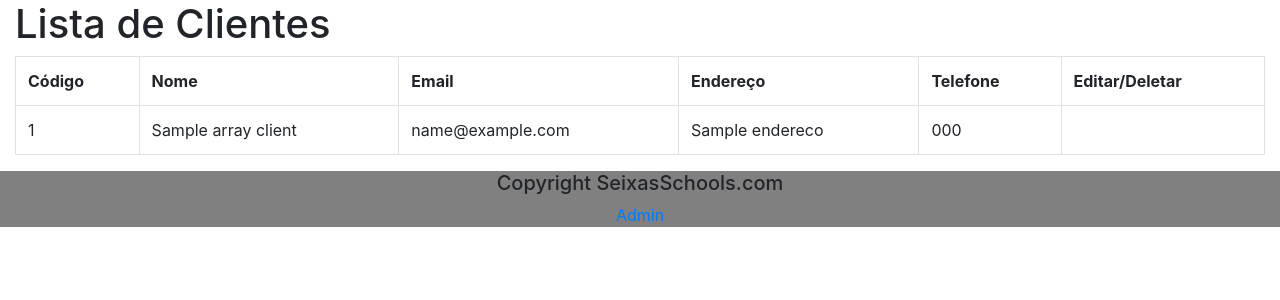
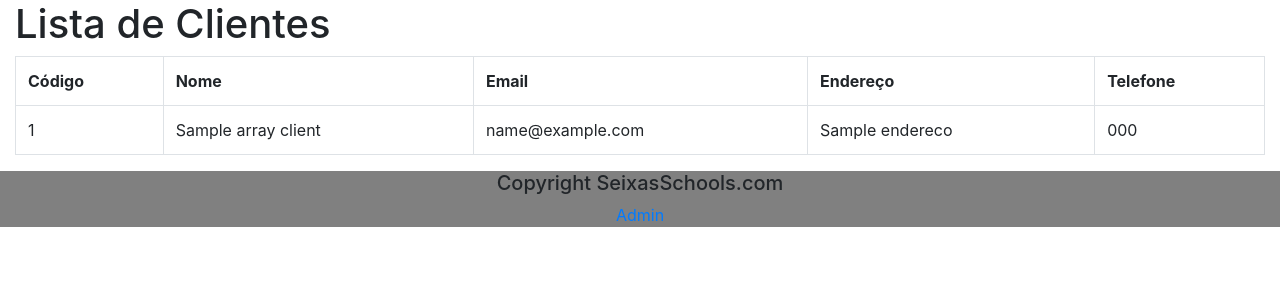
Before and after one commit to leoseixas/LPW, a PHP site: template projeto-crud/views/clients/listClients.php in a window 1280 px wide. Shown: the part 56-356 px from the top of the page. Run offline with PHP 8.4, Linux system fonts and the light colour scheme; the template is opened without the code that fills it: most values are stand-ins (such as "Sample title", 1, 10 or a date in 2020).

Commit message:
add lista

```diff
--- a/projeto-crud/views/clients/listClients.php
+++ b/projeto-crud/views/clients/listClients.php
@@ -6,7 +6,6 @@
         <th>Email</th>
         <th>Endereço</th>
         <th>Telefone</th>
-        <th>Editar/Deletar</th>
     </tr>
 
 
```
